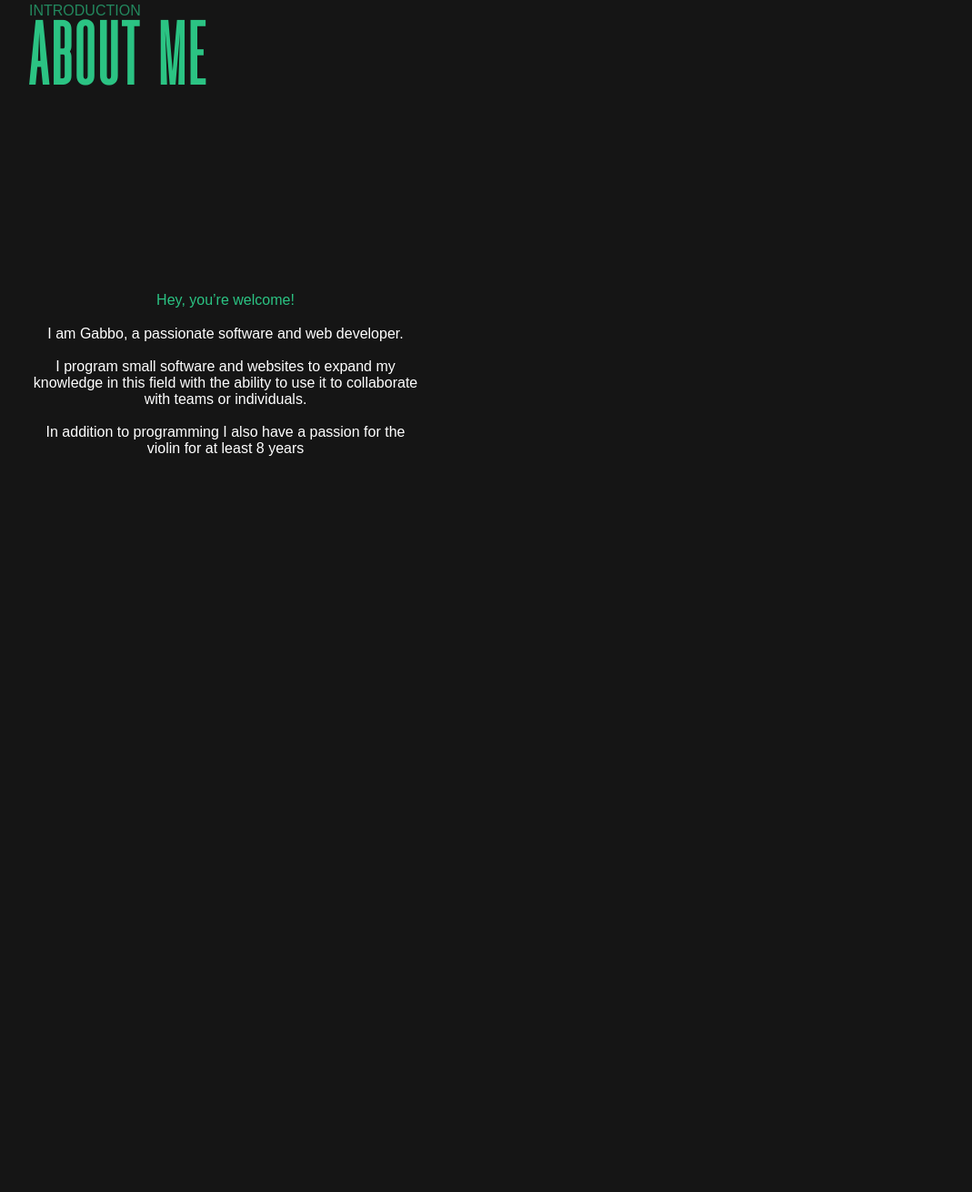
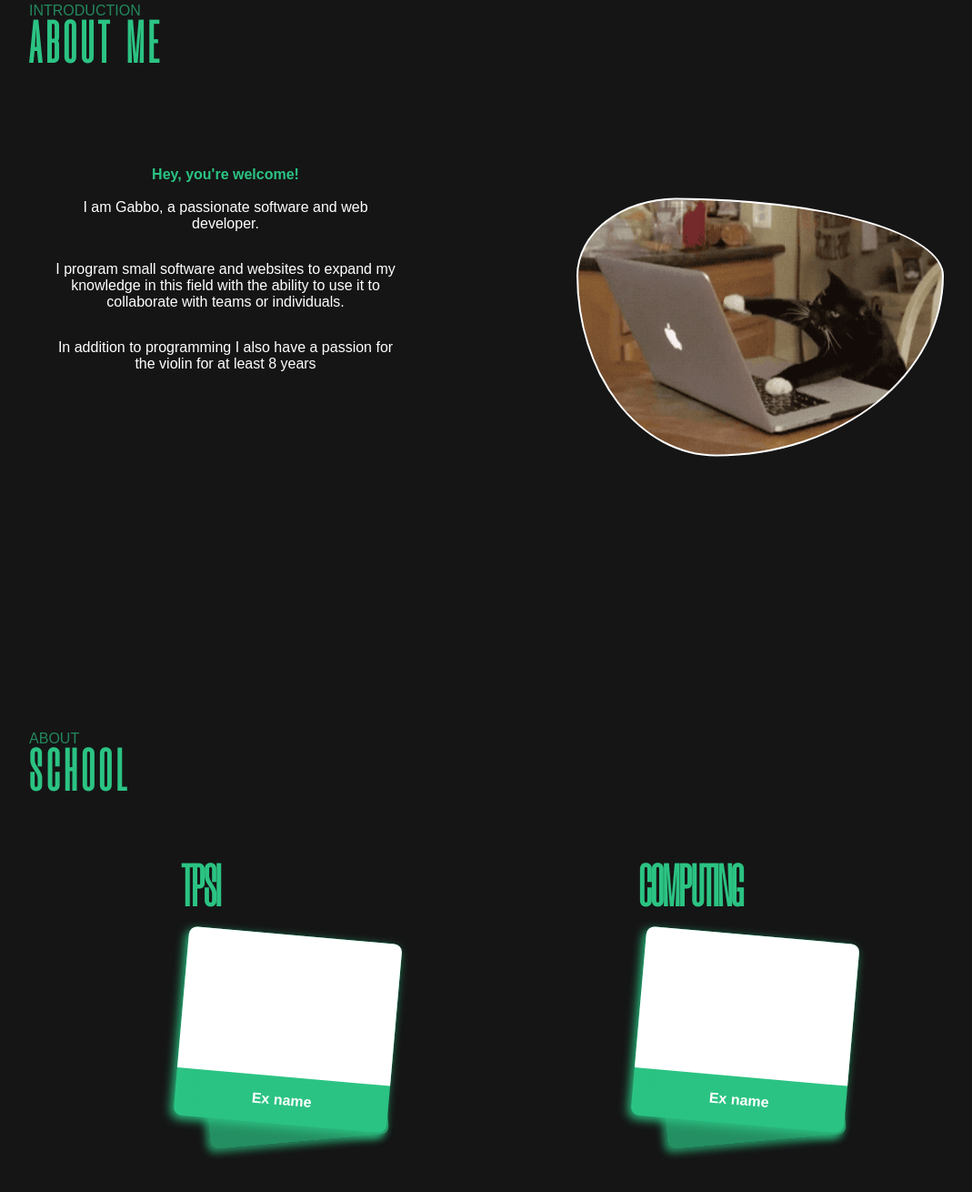
Before and after one commit to IlGabbo/Github-Portfolio, a React app: page / in a window 1280 px wide. Shown: the part 948-2258 px from the top of the page at 91% size, without its empty margins (105-1174 px from the left). Before the commit the page ends 1600 px from the top, so only its background shows below. Built offline with nearby package versions, Linux system fonts and the light colour scheme.

Commit message:
about school

```diff
--- a/src/components/AboutMe.js
+++ b/src/components/AboutMe.js
@@ -7,16 +7,14 @@ function AboutMe() {
                     <h1>ABOUT ME</h1>
                 </div>
                 <div className="aboutme-description">
-                    <div>
-                        <p className="aboutme-title">Hey, you’re welcome!</p>
-                        <p>I am Gabbo, a passionate software and web developer.</p>
-                        <p>&nbsp;</p>
-                        <p>I program small software and websites to expand my knowledge in this field with the ability to use it to collaborate with teams or individuals.</p>
-                        <p>&nbsp;</p>
-                        <p>In addition to programming I also have a passion for the violin for at least 8 years</p>
-                    </div>
-                    <div className="aboutme-image"></div>
+                    <span className="welcome">Hey, you're welcome!</span><br/>
+                    I am Gabbo, a passionate software and web <br /> developer.<br/>
+                    <span></span>
+                    I program small software and websites to expand my knowledge in this field with the ability to use it to <br /> collaborate with teams or individuals.<br/>
+                    <span></span>
+                    In addition to programming I also have a passion for <br /> the violin for at least 8 years <br/>
                 </div>
+                <div className="aboutme-image"></div>
             </div>
         </div>
     )
--- a/src/components/Home.js
+++ b/src/components/Home.js
@@ -1,5 +1,5 @@
 import {loadFull} from "tsparticles"
-import { useCallback, useEffect, useState } from "react"
+import { useCallback } from "react"
 import Particles from "react-tsparticles"
 
 
@@ -147,7 +147,7 @@ async function writeMySpec(dev) {
         work.textContent = phrase
     }
 
-    if (dev == "Front-end") {
+    if (dev === "Front-end") {
         writeMySpec("Software")
     } else {
         writeMySpec("Front-end")
--- /dev/null
+++ b/src/components/School.js
@@ -0,0 +1,38 @@
+function School() {
+    return (
+        <div className="school-container">
+            <div className="school-centered">
+                <div className="introduction">
+                    <p>ABOUT</p>
+                    <h1>SCHOOL</h1>
+                </div>
+                <div className="subjects-container">
+                    <div className="tpsi">
+                        <h1>TPSI</h1>
+                        <div className="exercise-box">
+                            <div>
+                                <div className="link-preview"></div>
+                                <div className="name">Ex name</div>
+                            </div>
+                            <div className="ex-2">
+                            </div>
+                        </div>
+                    </div>
+                    <div className="computing">
+                        <h1>COMPUTING</h1>
+                        <div className="exercise-box">
+                            <div>
+                                <div className="link-preview"></div>
+                                <div className="name">Ex name</div>
+                            </div>
+                            <div className="ex-2">
+                            </div>
+                        </div>
+                    </div>
+                </div>
+            </div>
+        </div>
+    )
+}
+
+export default School
--- a/src/index.css
+++ b/src/index.css
@@ -30,7 +30,7 @@ body {
   background-color: #151515;
 }
 
-.home-container, .aboutme-container {
+.home-container, .aboutme-container, .school-container {
   width: 100%;
   height: 100%;
   background-color: transparent;
@@ -160,11 +160,11 @@ p {
 /* About Me */
 .aboutme-container {
   background-color: #151515;
-  -webkit-box-shadow: 1px -1px 15px 6px #151515;
-  box-shadow: 1px -1px 15px 6px #151515;
+  -webkit-box-shadow: 0px -10px 40px 5px #151515;
+  box-shadow: 0px -10px 40px 5px #151515;
 }
 
-.aboutme-centered {
+.aboutme-centered, .school-centered {
   width: 78.59%;
   height: 62.36%;
   position: absolute;
@@ -177,34 +177,162 @@ p {
   text-align: left;
   font-family: "Poppins", sans-serif;
   color: #2bc384a9;
+  font-size: 1.25vw;
 }
 
 .introduction h1 {
   font-family: "Morganite";
   color: var(--aqua-color);
   letter-spacing: 6px;
-}
-
-.aboutme-title {
-  margin-bottom: 19px;
-  color: var(--aqua-color);
-  font-weight: 500;
+  font-size: 5vw;
 }
 
 .aboutme-description {
+  width: 42.94%;
+  color: #fff;
+  font-family: "Poppins", sans-serif;
+  text-align: center;
+  margin-top: 9.73%;
+  font-size: 1.25vw;
+}
+
+.aboutme-description .welcome {
+  color: var(--aqua-color);
+  font-weight: 600;
+  display: block;
+}
+
+.aboutme-description span:not(.welcome) {
+  display: block;
+  height: 4vh;
+}
+
+.aboutme-image {
+  width: 39.76%;
+  border: 2px solid #fff;
+  border-radius: 27% 73% 62% 38% / 30% 30% 70% 70% ;
+  position: absolute;
+  background-image: url(./static/img/cat-coder.gif);
+  background-size: contain;
+  bottom: 0;
+  right: 0;
+}
+
+.aboutme-image::before {
+  content: "";
+  display: block;
+  padding-top: 70%;
+}
+
+
+/* School */
+.school-container {
+  background-color: #151515;
+}
+
+.subjects-container {
   width: 100%;
-  text-align: center;
-  color: #fff;
+  height: 66.14%;
+  display: flex;
+  justify-content: space-around;
+  margin-top: 6.23%;
+}
+
+.tpsi, .computing {
+  width: 23.359%;
+  height: 100%;
+  margin-left: 6.66%;
+}
+
+.tpsi h1, .computing h1 {
+  color: var(--aqua-color);
+  font-family: var(--morganite);
+  font-size: 5vw;
+}
+
+.exercise-box {
+  width: 100%;
+  height: 62.96%;
+  background-color: #2BC383;
+  border-radius: 9px;
+  box-shadow: -3px 4px 11px #2BC383;
+  position: relative;
+  transform: rotate(5deg);
+  margin-top: 7%;
+}
+
+.link-preview {
+  position: absolute;
+  top: 0;
+  left: 0;
+  width: 100%;
+  height: 74.86631016%;
+  background-color: #fff;
+  border-radius: 9px 9px 0px 0px;
+}
+
+.name {
   position: absolute;
   bottom: 0;
+  left: 0;
+  width: 100%;
+  height: 25.13368984%;
+  display: flex;
+  justify-content: center;
+  align-items: center;
+  font-family: "Poppins", sans-serif;
+  font-weight: 600;
+  font-size: 1rem;
+  color: #fff;
 }
 
-.aboutme-description div {
-  width: 42.94%;
+.ex-2 {
+  position: absolute;
+  left: 10.5%;
+  top: 9%;
+  width: 83.82%;
+  height: 100%;
+  background-color: rgba(43, 195, 131, 0.7);
+  box-shadow: -4px 4px 8px rgba(43, 195, 131, 0.7);
+  border-radius: 9px;
+  transform: rotate(-10deg);
+  z-index: -1;
 }
 
-.aboutme-description div p {
-  font-family: "Poppins", sans-serif;
-  font-weight: 400;
-  font-size: 1rem;
+
+/* Firefox */
+* {
+  scrollbar-width: thin;
+  scrollbar-color: #2BC383 #151515;
 }
+
+/* Chrome, Edge and Safari */
+*::-webkit-scrollbar {
+  width: 2px;
+  width: 2px;
+}
+*::-webkit-scrollbar-track {
+  border-radius: 5px;
+  background-color: #151515;
+}
+
+*::-webkit-scrollbar-track:hover {
+  background-color: #151515;
+}
+
+*::-webkit-scrollbar-track:active {
+  background-color: #151515;
+}
+
+*::-webkit-scrollbar-thumb {
+  border-radius: 2px;
+  background-color: #2BC383;
+}
+
+*::-webkit-scrollbar-thumb:hover {
+  background-color: #2BC383;
+}
+
+*::-webkit-scrollbar-thumb:active {
+  background-color: #2BC383;
+}
--- a/src/index.js
+++ b/src/index.js
@@ -3,11 +3,13 @@ import ReactDOM from 'react-dom/client'
 import './index.css'
 import Home from './components/Home'
 import AboutMe from './components/AboutMe'
+import School from './components/School'
 
 const root = ReactDOM.createRoot(document.getElementById('root'));
 root.render(
   <React.StrictMode>
     <Home my_name={"Gabbo"}/>
     <AboutMe/>
+    <School/>
   </React.StrictMode>
 )
```
Also changed, not shown: src/static/img/cat-coder.gif (added).
